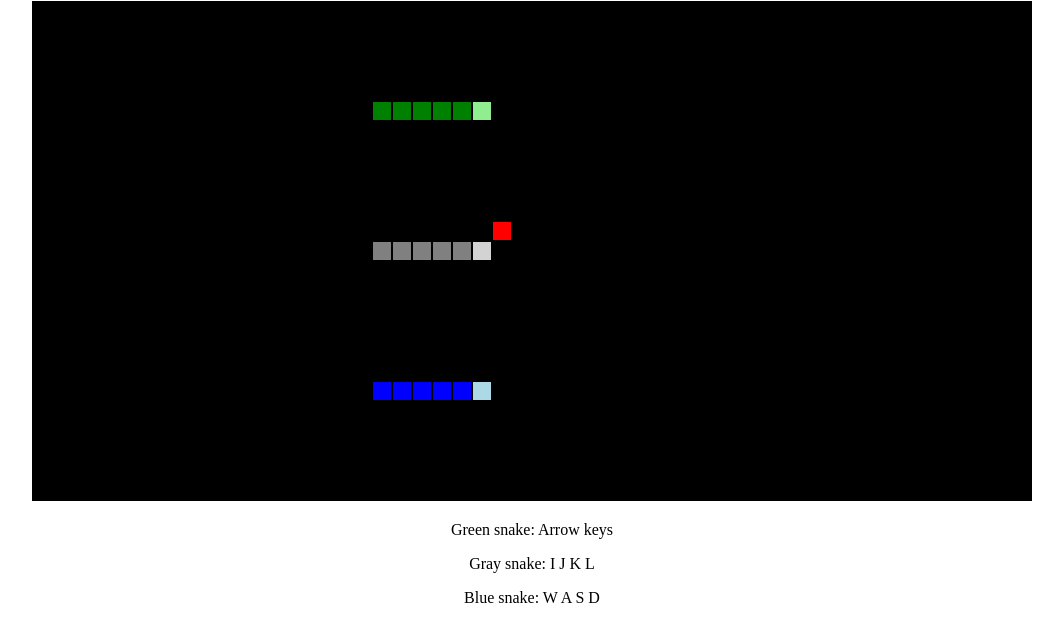
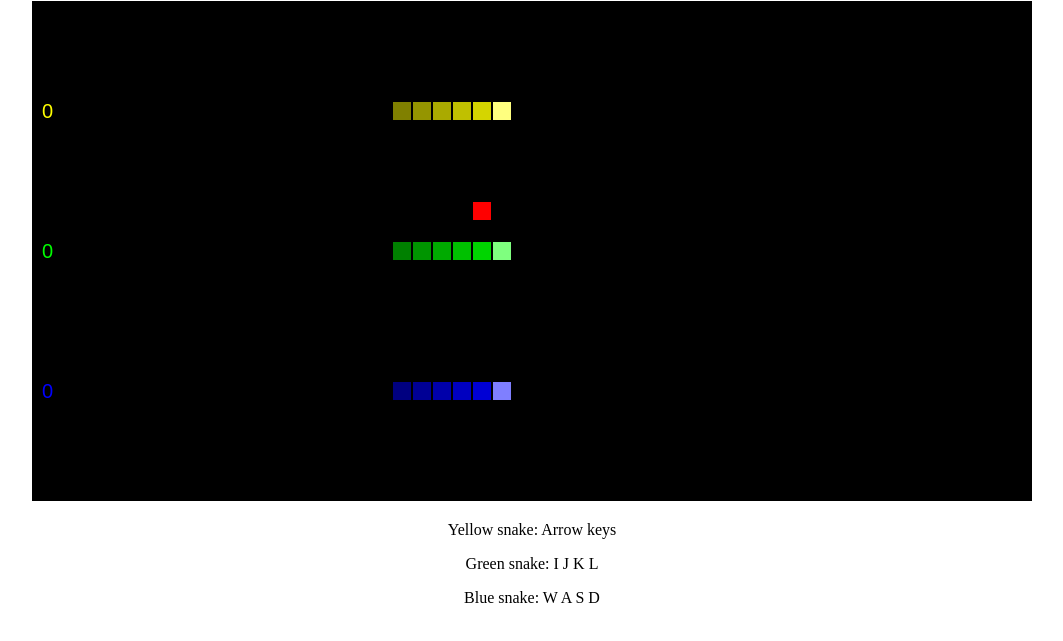
Before and after one commit to 0xhtml/snake, a plain HTML site: page index.html in a window 1280 px wide. Shown: the part 79-720 px from the top of the page, without its empty margins (108-1171 px from the left). Drawn offline with Linux system fonts and the light colour scheme.

Commit message:
Optimizations

```diff
--- a/game.js
+++ b/game.js
@@ -4,11 +4,12 @@ class Game {
         canvas.height = 25 * 20;
         this.width = canvas.width;
         this.height = canvas.height;
+        this.borders = [0, 0, this.width / 20 - 1, this.height / 20 - 1];
 
         this.snakes = [
-            new Snake(5, 5, "green", ["ArrowRight", "ArrowDown", "ArrowLeft", "ArrowUp"]),
-            new Snake(5, 12, "gray", ["l", "k", "j", "i"]),
-            new Snake(5, 19, "blue", ["d", "s", "a", "w"])
+            new Snake(5, 5, [255, 255, 0], ["ArrowDown", "ArrowRight", "ArrowUp", "ArrowLeft"], this.borders),
+            new Snake(5, 12, [0, 255, 0], ["k", "l", "i", "j"], this.borders),
+            new Snake(5, 19, [0, 0, 255], ["s", "d", "w", "a"], this.borders)
         ];
         this.moveApple();
 
@@ -17,42 +18,39 @@ class Game {
     }
 
     moveApple() {
-        this.apple = [Math.floor(Math.random() * this.width / 20), Math.floor(Math.random() * this.height / 20)];
-        this.snakes.forEach(snake => {
-            snake.snake.forEach(part => {
-                if (part[0] === this.apple[0] && part[1] === this.apple[1]) {
+        this.apple = [Math.floor(Math.random() * this.borders[2]), Math.floor(Math.random() * this.borders[3])];
+        for (let i = 0; i < this.snakes.length; i++) {
+            for (let position of this.snakes[i].snake) {
+                if (position[0] === this.apple[0] && position[1] === this.apple[1]) {
                     this.moveApple();
+                    return;
                 }
-            });
-        });
+            }
+        }
     }
 
     update(subFrame) {
-        this.snakes.forEach(snake => {
-            if (snake.alive && !subFrame) {
-                const snakePreHeadPosition = snake.snake[snake.snake.length - 1];
-                if (snakePreHeadPosition[0] < 0 || snakePreHeadPosition[1] < 0 || snakePreHeadPosition[0] > this.width / 20 || snakePreHeadPosition[1] > this.height / 20) {
-                    snake.alive = false;
-                } else {
-                    this.snakes.forEach(sSnake => {
-                        sSnake.snake.forEach(part => {
-                            if (part[0] === snakePreHeadPosition[0] + snake.x() && part[1] === snakePreHeadPosition[1] + snake.y()) {
-                                snake.alive = false;
-                            }
-                        });
-                    });
+        for (let i = 0; i < this.snakes.length; i++) {
+            this.snakes[i].update(subFrame);
+            if (this.snakes[i].alive) {
+                const snakeHeadPosition = this.snakes[i].getHeadPosition();
+                if (snakeHeadPosition[0] === this.apple[0] && snakeHeadPosition[1] === this.apple[1]) {
+                    this.snakes[i].length++;
+                    this.moveApple();
+                }
+                for (let j = 0; j < this.snakes.length; j++) {
+                    if (j === i) {
+                        continue;
+                    }
+                    for (let position of this.snakes[j].snake) {
+                        if (position[0] === snakeHeadPosition[0] && position[1] === snakeHeadPosition[1]) {
+                            this.snakes[i].alive = false;
+                            break;
+                        }
+                    }
                 }
             }
-            snake.updateHead(subFrame);
-            if (snake.alive && !subFrame) {
-                const snakeHeadPosition = snake.snake[snake.snake.length - 1];
-                if (this.apple[0] === snakeHeadPosition[0] && this.apple[1] === snakeHeadPosition[1]) {
-                    this.moveApple();
-                    snake.length++;
-                }
-            }
-            snake.updateTail(subFrame);
-        });
+        }
     }
 
     draw() {
--- a/index.html
+++ b/index.html
@@ -7,8 +7,8 @@
 <body style="text-align: center">
 <h1>Snake</h1>
 <canvas id="game" style="background-color: black"></canvas>
-<p>Green snake: Arrow keys</p>
-<p>Gray snake: I J K L</p>
+<p>Yellow snake: Arrow keys</p>
+<p>Green snake: I J K L</p>
 <p>Blue snake: W A S D</p>
 
 <script src="snake.js"></script>
@@ -17,10 +17,10 @@
     const game = new Game(document.getElementById("game"));
     let subFrame = 0;
     setInterval(() => {
-        game.update(subFrame % 3 !== 0);
+        game.update(subFrame % 4 !== 0);
         game.draw();
         subFrame++;
-    }, 100);
+    }, 70);
 </script>
 </body>
 </html>
--- a/snake.js
+++ b/snake.js
@@ -1,10 +1,14 @@
 class Snake {
-    constructor(startX, startY, color, keys) {
+    constructor(startX, startY, color, keys, borders) {
+        this.textX = 10;
+        this.textY = startY * 20 + 17;
         this.snake = [[startX, startY]];
-        this.direction = 0;
+        this.color = color;
+        this.borders = borders;
+
+        this.direction = 1;
         this.canChangeDirection = true;
         this.length = 6;
-        this.color = color;
         this.keys = keys;
         this.alive = true;
 
@@ -40,33 +44,77 @@ class Snake {
         });
     }
 
-    updateHead(subFrame) {
-        if (this.alive && !subFrame) {
-            const snakeHeadPosition = this.snake[this.snake.length - 1];
-            this.snake.push([snakeHeadPosition[0] + this.x(), snakeHeadPosition[1] + this.y()]);
+    update(subFrame) {
+        if (this.alive) {
+            if (!subFrame) {
+                const snakeHeadPosition = this.getHeadPosition();
+                const newSnakeHeadPosition = [snakeHeadPosition[0] + this.x(), snakeHeadPosition[1] + this.y()];
+
+                for (let position of this.snake) {
+                    if (position[0] === newSnakeHeadPosition[0] && position[1] === newSnakeHeadPosition[1]) {
+                        this.alive = false;
+                        break;
                     }
                 }
+                if (newSnakeHeadPosition[0] < this.borders[0] || newSnakeHeadPosition[1] < this.borders[1] || newSnakeHeadPosition[0] > this.borders[2] || newSnakeHeadPosition[1] > this.borders[3]) {
+                    this.alive = false;
+                }
 
-    updateTail(subFrame) {
-        if ((this.snake.length > this.length && !subFrame) || !this.alive) {
+                if (this.alive) {
+                    this.snake.push(newSnakeHeadPosition);
+                }
+                if (this.snake.length > this.length) {
                     this.snake.splice(0, 1);
                 }
                 this.canChangeDirection = true;
             }
+        } else {
+            this.snake.splice(0, 1);
+        }
+    }
 
     draw(ctx) {
-        const snakeHeadPosition = this.snake[this.snake.length - 1];
-        this.snake.forEach(position => {
-            if (position[0] === snakeHeadPosition[0] && position[1] === snakeHeadPosition[1] && this.alive) {
-                ctx.fillStyle = "light" + this.color;
+        ctx.fillStyle = "rgb(" + this.color[0] + ", " + this.color[1] + ", " + this.color[2] + ")";
+        ctx.font = "20px Arial";
+        ctx.fillText((this.length - 6).toString(), this.textX, this.textY);
+
+        const snakeHeadPosition = this.getHeadPosition();
+        const length = this.snake.length;
+        for (let i = 0; i < length; i++) {
+            let r = this.color[0];
+            let g = this.color[1];
+            let b = this.color[2];
+            if (this.snake[i][0] === snakeHeadPosition[0] && this.snake[i][1] === snakeHeadPosition[1] && this.alive) {
+                r += 127;
+                g += 127;
+                b += 127;
             } else {
-                ctx.fillStyle = this.color;
+                r -= (length - i) * (127 / length);
+                g -= (length - i) * (127 / length);
+                b -= (length - i) * (127 / length);
             }
-            ctx.fillRect(position[0] * 20 + 1, position[1] * 20 + 1, 18, 18);
-        });
+            r = Math.max(0, Math.min(255, r));
+            g = Math.max(0, Math.min(255, g));
+            b = Math.max(0, Math.min(255, b));
+            ctx.fillStyle = "rgb(" + r + ", " + g + ", " + b + ")";
+            ctx.fillRect(this.snake[i][0] * 20 + 1, this.snake[i][1] * 20 + 1, 18, 18);
+        }
     }
 
     x() {
+        switch (this.direction) {
+            case 0:
+                return 0;
+            case 1:
+                return 1;
+            case 2:
+                return 0;
+            case 3:
+                return -1;
+        }
+    }
+
+    y() {
         switch (this.direction) {
             case 0:
                 return 1;
@@ -79,16 +127,7 @@ class Snake {
         }
     }
 
-    y() {
-        switch (this.direction) {
-            case 0:
-                return 0;
-            case 1:
-                return 1;
-            case 2:
-                return 0;
-            case 3:
-                return -1;
+    getHeadPosition() {
+        return this.snake[this.snake.length - 1];
     }
 }
-}
```
Also changed, not shown: 1 other file. Lines whose indentation alone changed are shown as unchanged.
